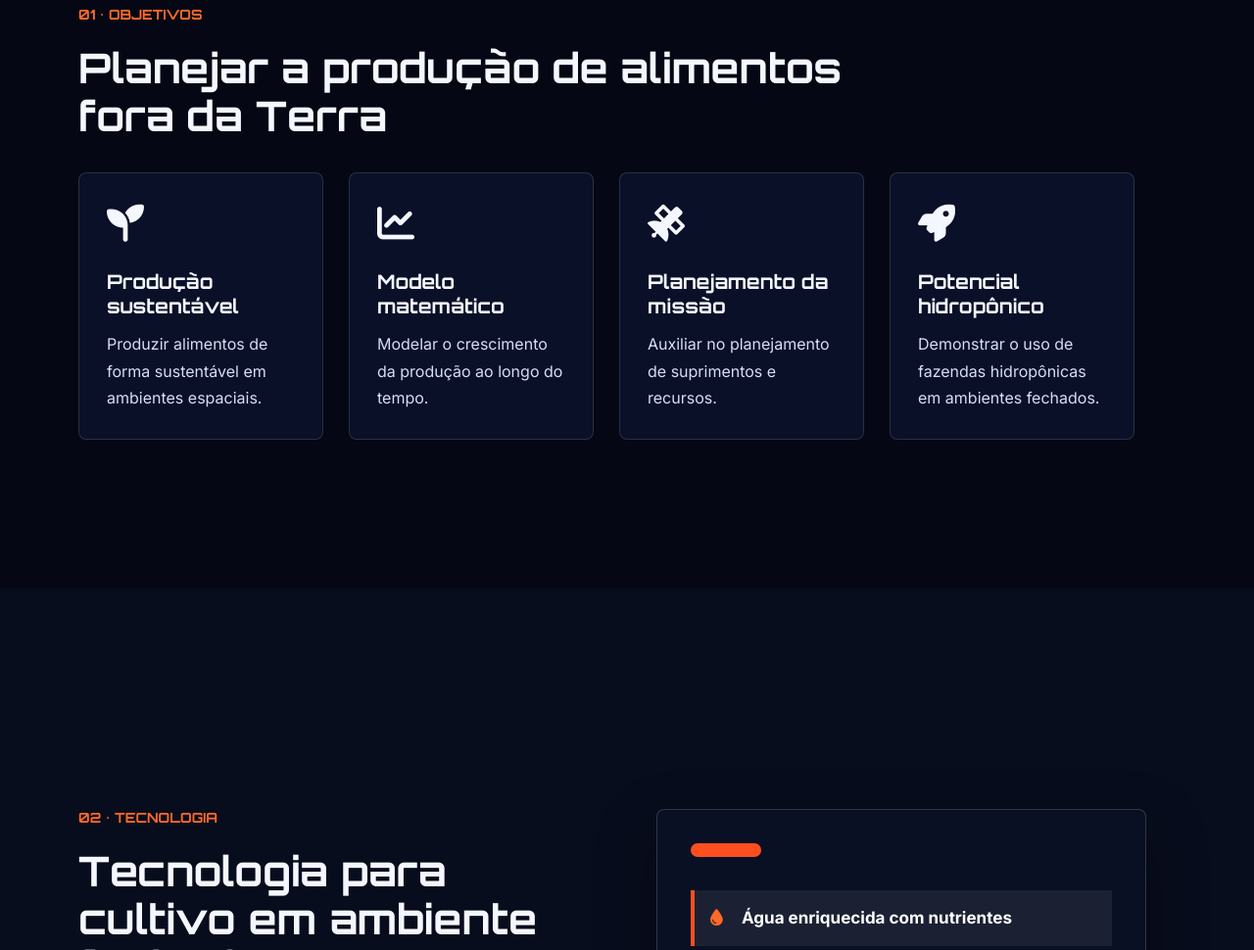
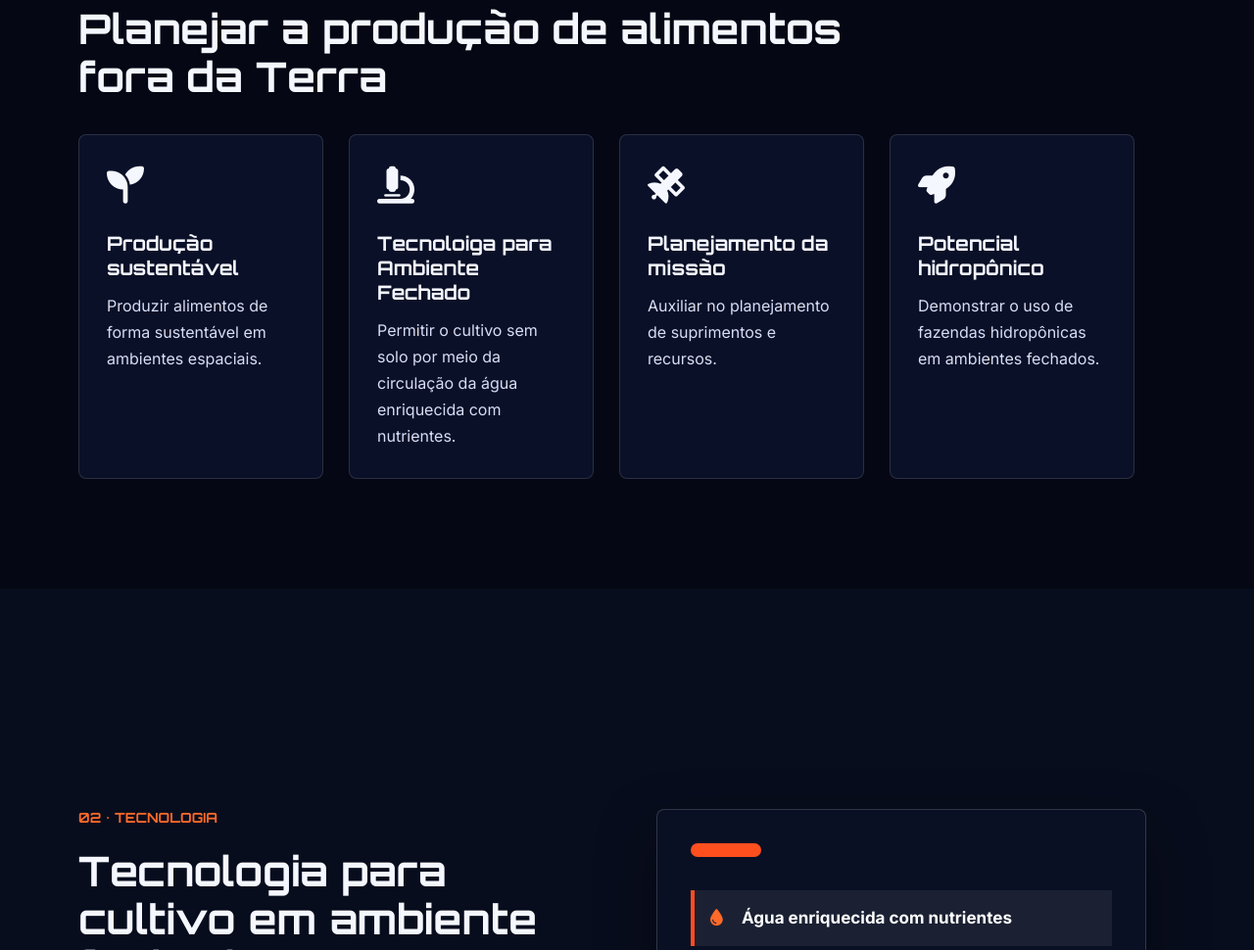
Before and after one commit to AndreyDurante/GS-Front-End, a plain HTML site: page index.html in a window 1280 px wide. Shown: the part 999-1969 px from the top of the page at 98% size. Drawn offline with Linux system fonts and the light colour scheme.

Commit message:
Arrumando o card de tecnologia

```diff
--- a/index.html
+++ b/index.html
@@ -55,9 +55,9 @@
                     </article>
 
                     <article class="card">
-                        <span><i class="fa-solid fa-chart-line"></i></span>
-                        <h3>Modelo matemático</h3>
-                        <p>Modelar o crescimento da produção ao longo do tempo.</p>
+                        <span><i class="fa-solid fa-microscope"></i></span>
+                        <h3>Tecnoloiga para Ambiente Fechado</h3>
+                        <p>Permitir o cultivo sem solo por meio da circulação da água enriquecida com nutrientes.</p>
                     </article>
 
                     <article class="card">
```
